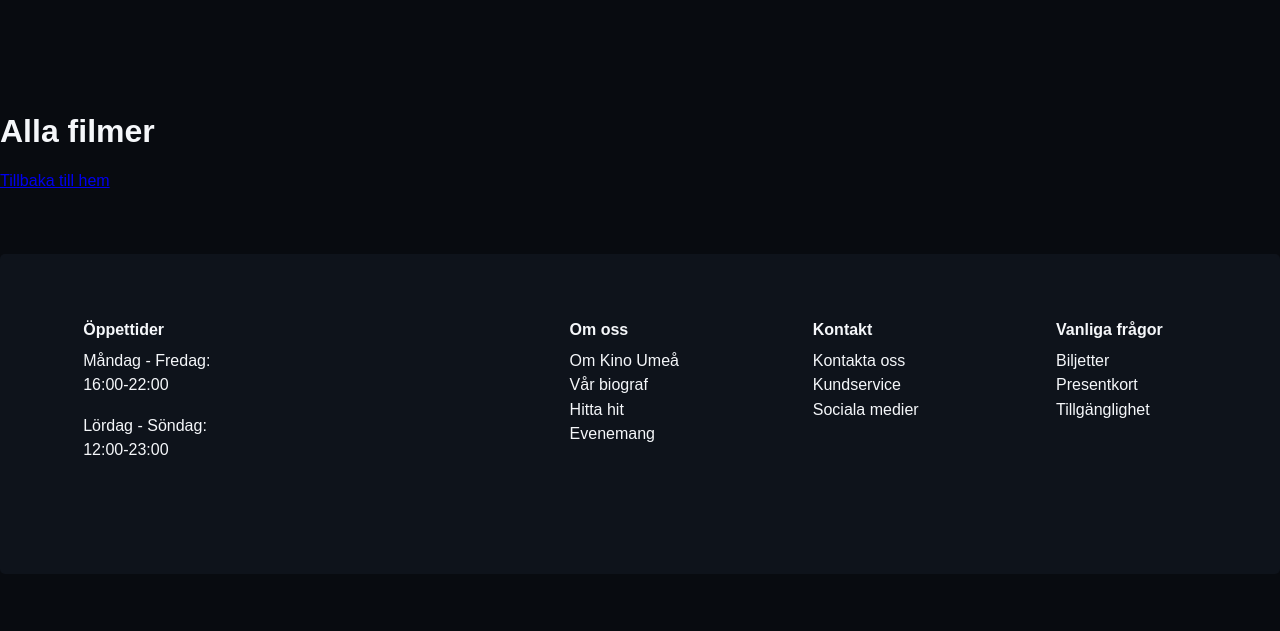
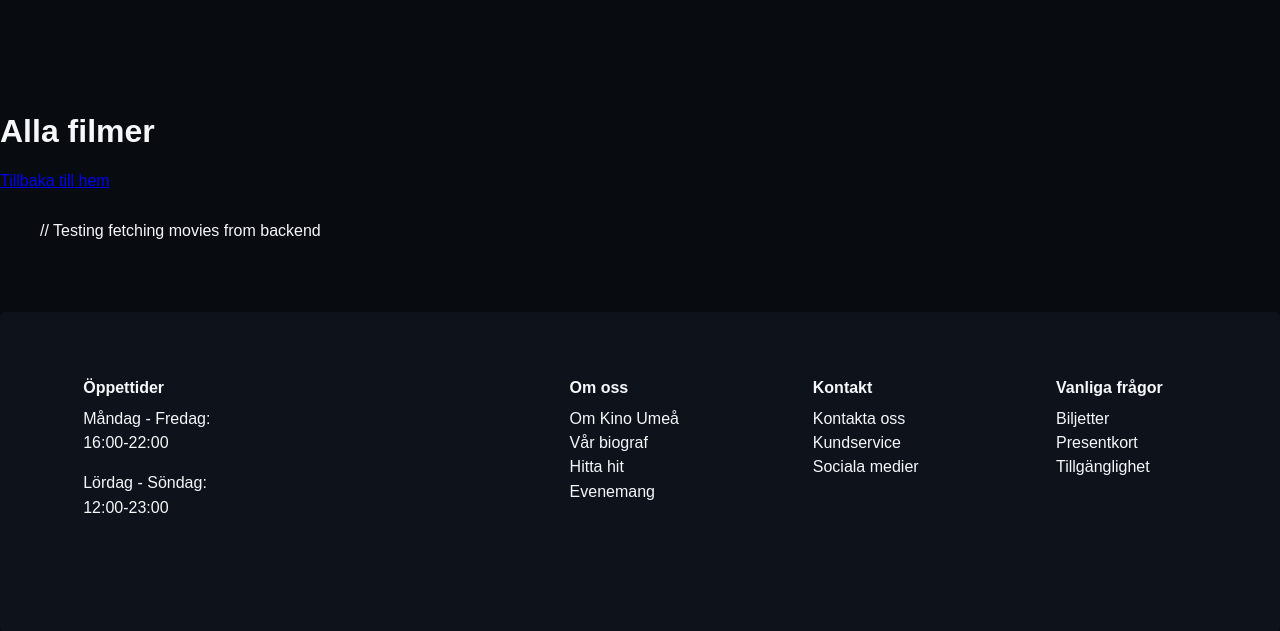
Before and after one commit to FeliciaBo/Kino-backend, a Node server app: template views/movies.ejs in a window 1280 px wide. Shown: the part 86-717 px from the top of the page. Run offline with Node 20, Linux system fonts and the light colour scheme; the template is opened without the code that fills it, so the values that code supplies are empty.

Commit message:
added new film API to server + test strip to film page

```diff
--- a/server.js
+++ b/server.js
@@ -15,22 +15,35 @@
 app.use(express.static(path.join(__dirname, 'public')))
 
 //check when user used page last
-let lastUpdated = Date.now()
+/*let lastUpdated = Date.now()
 app.get('/api/updates', (req, res) => {
   const since = Number(req.query.since)
   res.json({
     updated: lastUpdated > (since || 0),
     lastUpdated
   })
-})
+}) */
 
 app.get('/', (req, res) => {
     res.render('index', { message: 'Hello, World!' });
 });
 
-app.get('/movies', (req, res) => {
-    res.render('movies');
+// Movies route from api
+app.get('/movies', async (req, res) => {
+  try {
+    const response = await fetch
+    ('https://plankton-app-xhkom.ondigitalocean.app/api/movies ');
+    const result = await response.json();
+
+    res.render('movies', {
+      movies: result.data });
+
+  } catch (error) {
+    console.error('Error: Failed to fetch movies:', error);
+    res.status(500).send('Internal Server Error');
+  }
 });
+
 
 
 app.listen(port, () => {
--- a/views/index.ejs
+++ b/views/index.ejs
@@ -3,7 +3,7 @@
 <head>
     <meta charset="UTF-8">
     <meta name="viewport" content="width=device-width, initial-scale=1.0">
-    <title>EJS Test</title>
+    <title>Kino - Förstasida</title>
     <link rel="stylesheet" href="/main.css"/>
 </head>
 <body>
--- a/views/movies.ejs
+++ b/views/movies.ejs
@@ -4,18 +4,20 @@
     <meta charset="UTF-8">
     <meta name="viewport" content="width=device-width, initial-scale=1.0">
     <link rel="stylesheet" href="/main.css"/>
-    <title>Filmer</title>
+    <title>Kino - Filmer</title>
 </head>
 <body>
     <%- include('partials/header') %>
     <h1>Alla filmer</h1>
     <a href="/">Tillbaka till hem </a>
 
-  <div class="header-container"></div>
+<div class="movies-wrapper">
 
+    // Testing fetching movies from backend
+    <div class="movie__page__movies">
+    <h2><%= movies[0].attributes.title %></h2>
 
-  <div class="movies-wrapper">
-    <div class="movie__page__movies"></div>
+    </div>
   </div>
 
     <%- include('partials/footer') %>
```
